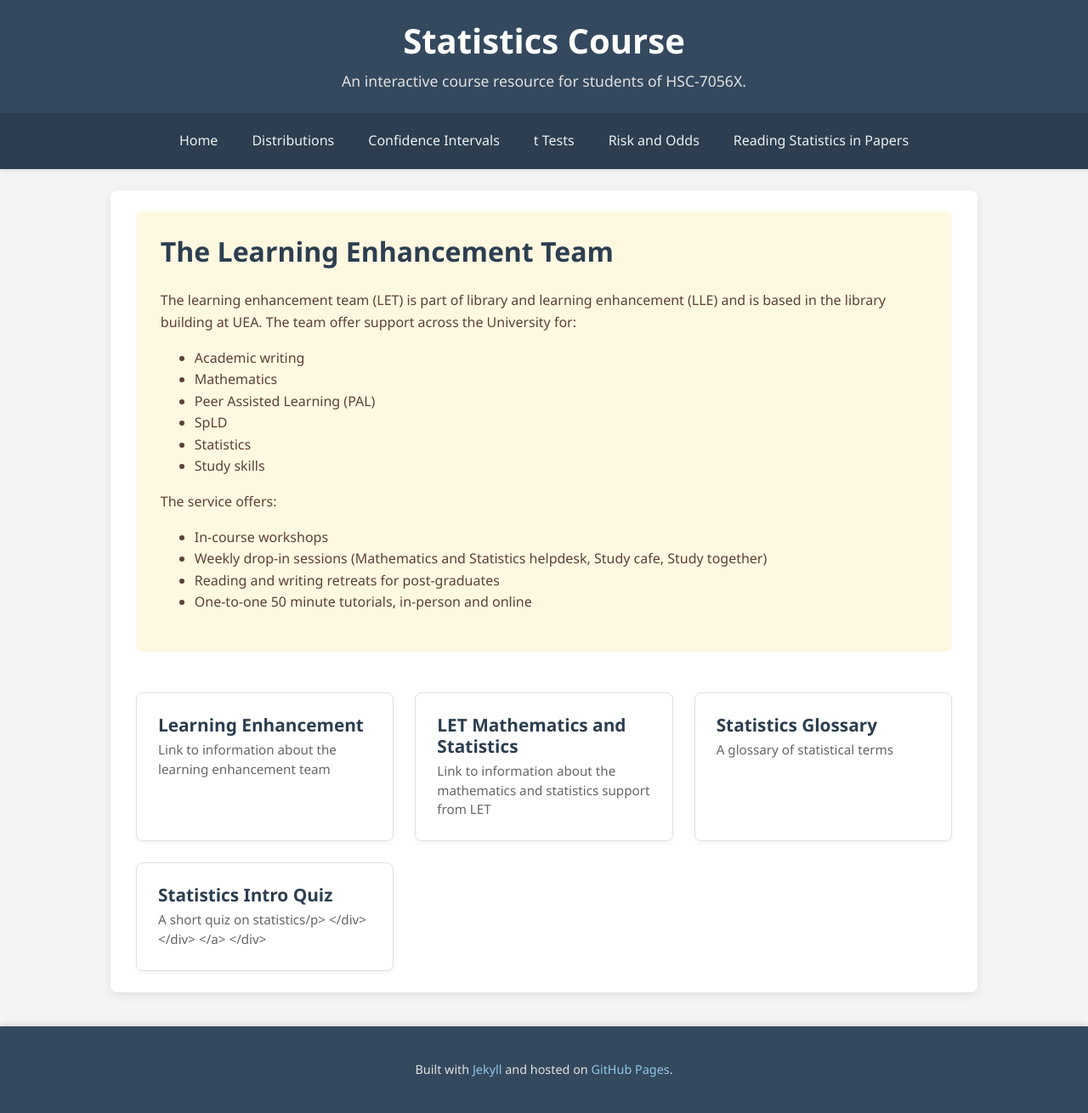
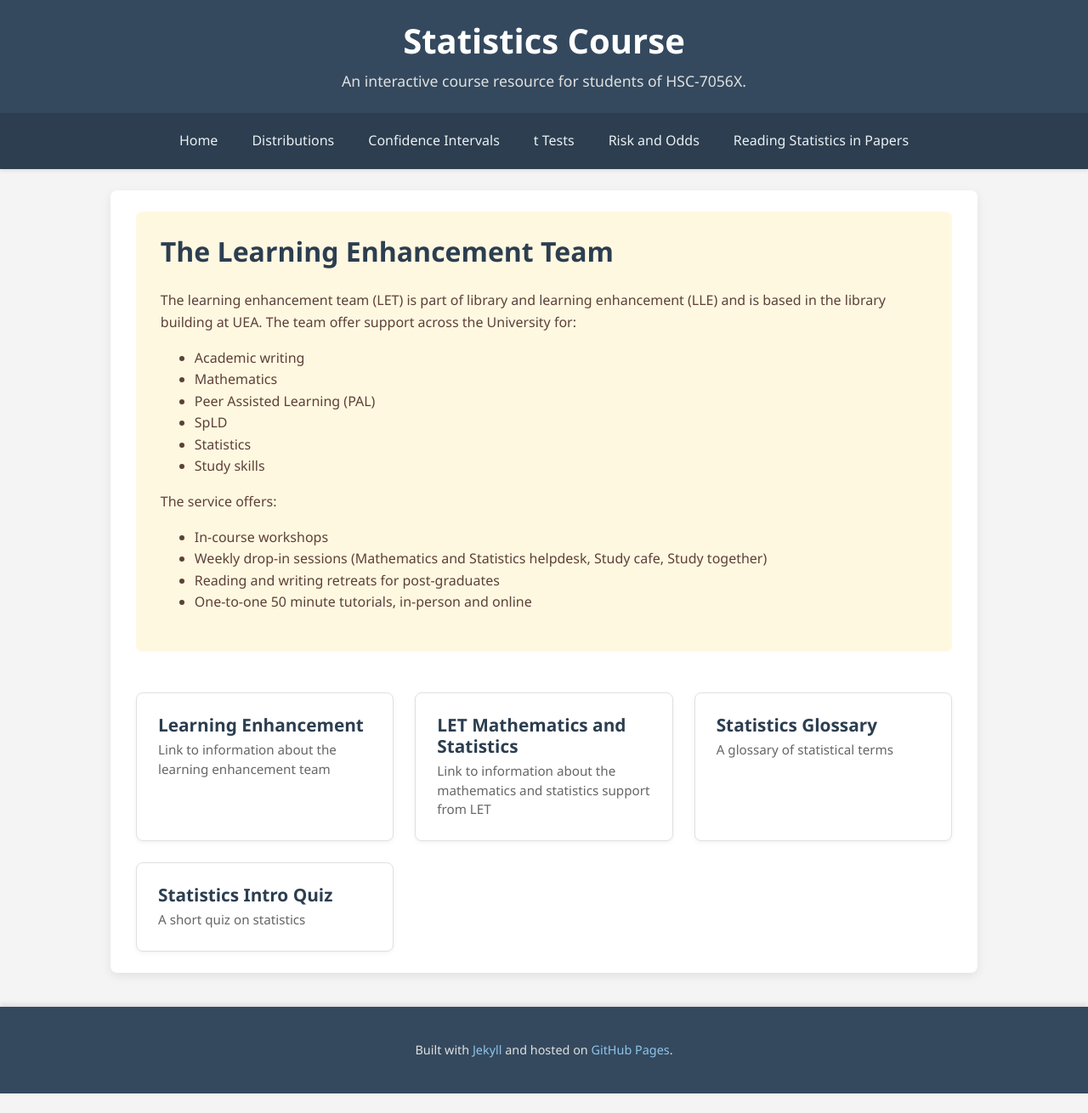
Before and after one commit to probe973/hsc-7056x, a Jekyll site: the page built from intro/index.md, in a window 1280 px wide. Shown: the whole page at 85% size. Built offline with Jekyll 4.4.1, drawn with Linux system fonts in a browser that asks for light colours; after the commit the page ends 1287 px from its top, so only the background shows below that.

```diff
--- a/intro/index.md
+++ b/intro/index.md
@@ -59,7 +59,7 @@ The service offers:
             <!-- ICON REMOVED -->
             <div class="card-text">
                 <h3>Statistics Intro Quiz</h3>
-                <p>A short quiz on statistics/p>
+                <p>A short quiz on statistics</p>
             </div>
         </div>
     </a>
```
